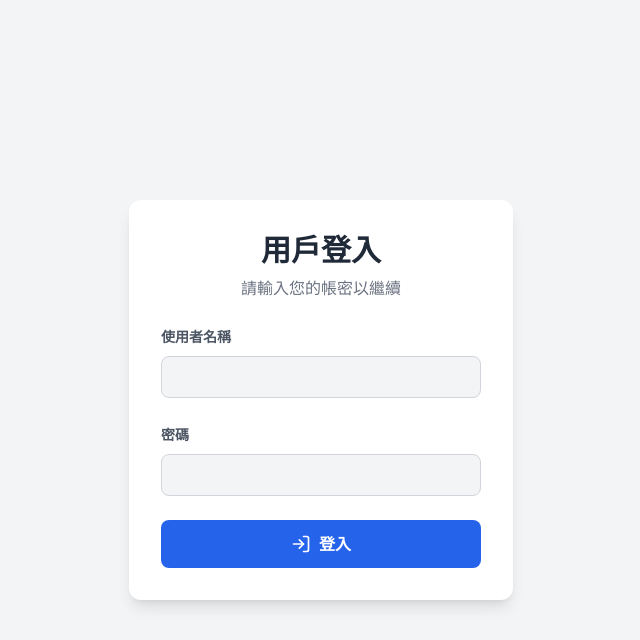
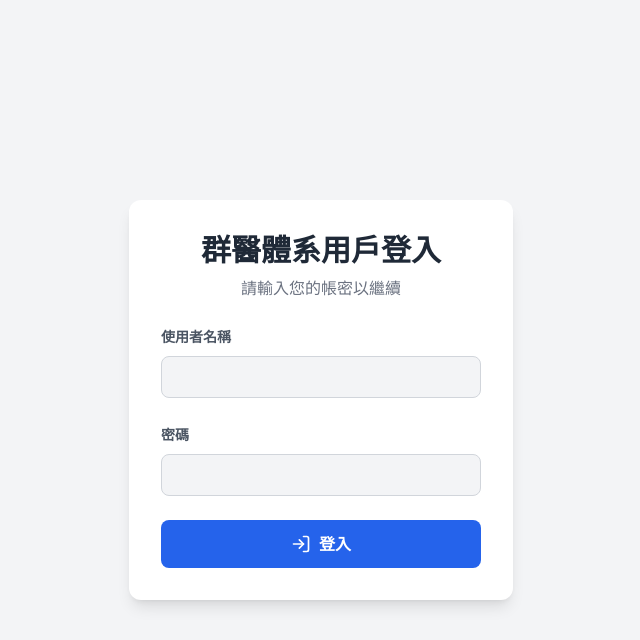
Before and after one commit to almogg35/orderingTEST, a Flask app: page / in a window 1280 px wide. Shown: the top 640 px of the page, without its empty margins (319-959 px from the left). Run offline with Flask 3, Linux system fonts and the light colour scheme; some libraries are stand-ins or nearby versions.

Commit message:
Update login.html

```diff
--- a/templates/login.html
+++ b/templates/login.html
@@ -10,7 +10,7 @@
 <body class="bg-gray-100 dark:bg-gray-900 flex items-center justify-center min-h-screen">
     <div class="w-full max-w-sm p-8 space-y-6 bg-white dark:bg-gray-800 rounded-xl shadow-lg">
         <div class="text-center">
-            <h2 class="text-3xl font-bold text-gray-800 dark:text-gray-200">用戶登入</h2>
+            <h2 class="text-3xl font-bold text-gray-800 dark:text-gray-200">群醫體系用戶登入</h2>
             <p class="text-gray-500 dark:text-gray-400 mt-2">請輸入您的帳密以繼續</p>
         </div>
 
```
